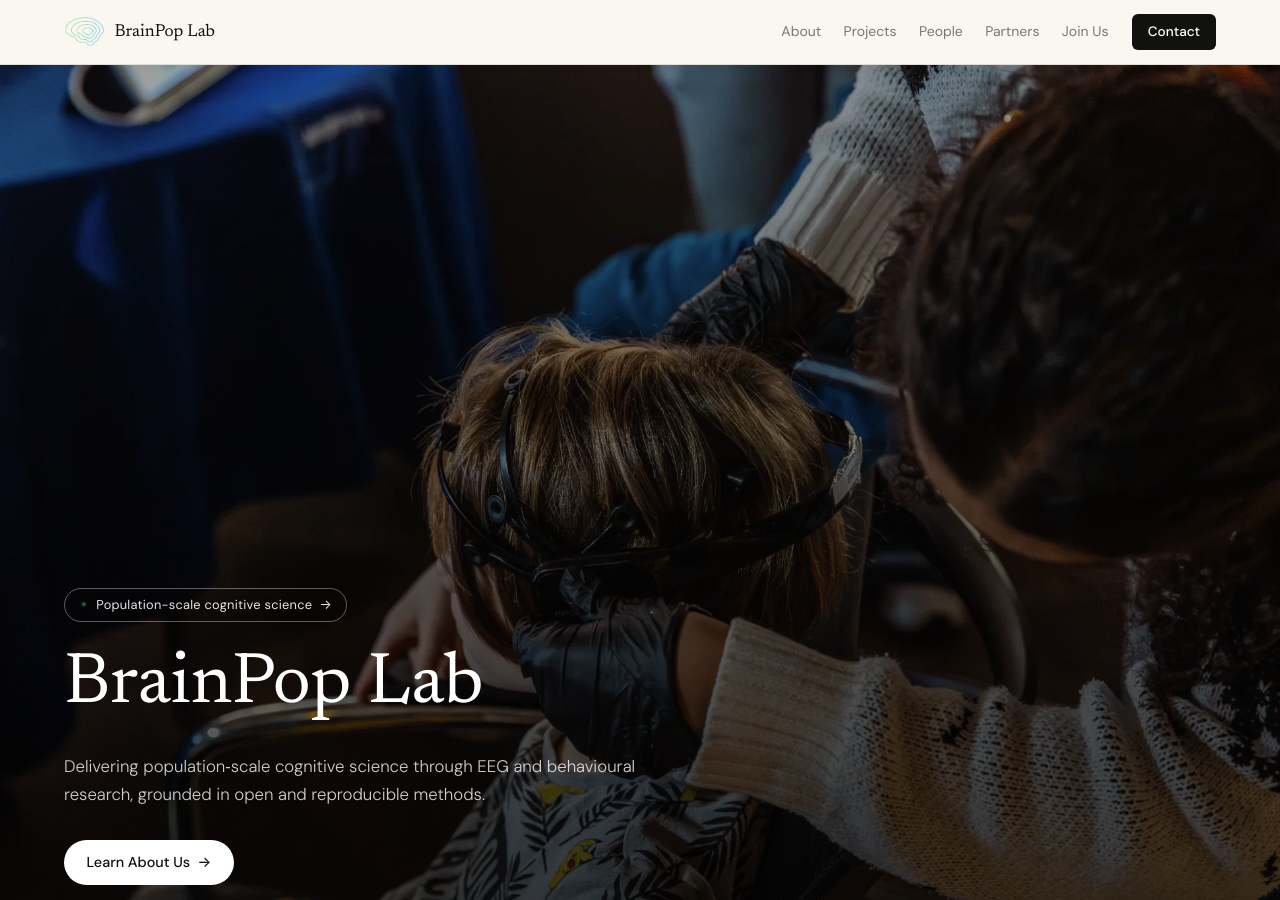
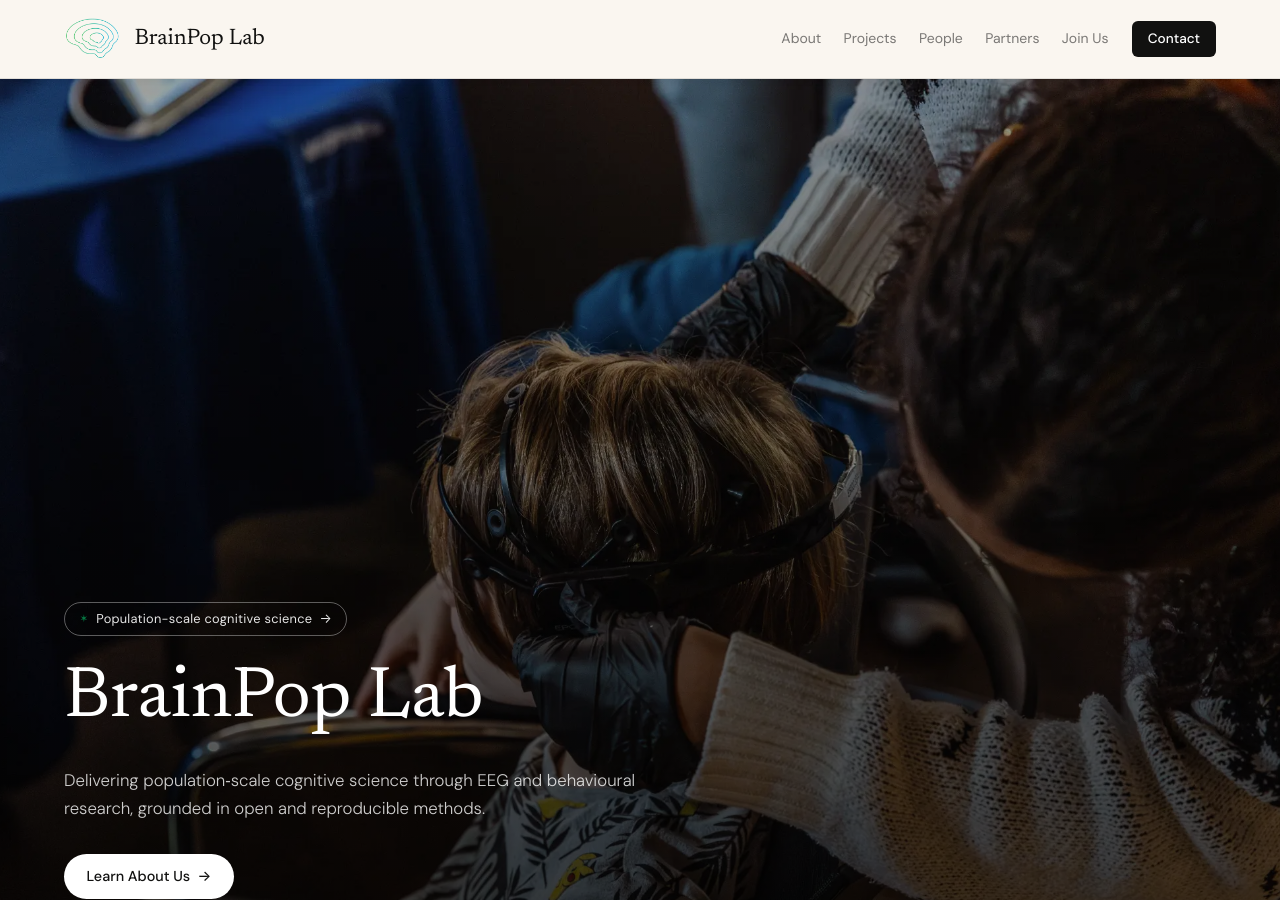
Before and after one commit to faisalmushtaq/brainpop-lab-website, a Jekyll site: the page built from index.md, in a window 1280 px wide and 900 px high. Built offline with Jekyll 4.4.1, drawn with Linux system fonts in a browser that asks for light colours.

Commit message:
style: Enlarge navigation brand

```diff
--- a/_layouts/default.html
+++ b/_layouts/default.html
@@ -8,7 +8,7 @@
   <link rel="preconnect" href="https://fonts.googleapis.com">
   <link rel="preconnect" href="https://fonts.gstatic.com" crossorigin>
   <link href="https://fonts.googleapis.com/css2?family=DM+Sans:ital,opsz,wght@0,9..40,300;0,9..40,400;0,9..40,500;1,9..40,300&family=Newsreader:ital,opsz,wght@0,6..72,300;0,6..72,400;0,6..72,500;1,6..72,300;1,6..72,400&display=swap" rel="stylesheet">
-  <link rel="stylesheet" href="{{ '/assets/css/style.css' | relative_url }}?v=brainpop-logo-1">
+  <link rel="stylesheet" href="{{ '/assets/css/style.css' | relative_url }}?v=brainpop-logo-2">
 </head>
 <body>
   {% include header.html %}
--- a/assets/css/style.css
+++ b/assets/css/style.css
@@ -72,7 +72,7 @@ img { max-width: 100%; display: block; }
 }
 
 .navbar {
-  min-height: 64px;
+  min-height: 78px;
   padding: 0;
 }
 
@@ -80,13 +80,13 @@ img { max-width: 100%; display: block; }
   display: flex;
   align-items: center;
   justify-content: space-between;
-  min-height: 64px;
+  min-height: 78px;
 }
 
 .navbar-brand {
   display: flex;
   align-items: center;
-  gap: 0.55rem;
+  gap: 0.75rem;
   min-width: 0;
   text-decoration: none;
   color: var(--text);
@@ -96,8 +96,8 @@ img { max-width: 100%; display: block; }
 
 .navbar-brand__logo {
   display: block;
-  width: 2.6rem;
-  height: 2.05rem;
+  width: 3.65rem;
+  height: 2.85rem;
   object-fit: contain;
   object-position: center;
   flex: 0 0 auto;
@@ -105,7 +105,7 @@ img { max-width: 100%; display: block; }
 
 .navbar-brand__name {
   font-family: var(--font-display);
-  font-size: 1.08rem;
+  font-size: 1.4rem;
   font-weight: 400;
   white-space: nowrap;
 }
@@ -757,11 +757,11 @@ img { max-width: 100%; display: block; }
 
 @media (max-width: 600px) {
   .navbar-brand__logo {
-    width: 2.35rem;
-    height: 1.85rem;
+    width: 2.85rem;
+    height: 2.25rem;
   }
 
-  .navbar-brand__name { font-size: 1rem; }
+  .navbar-brand__name { font-size: 1.12rem; }
 
   .hero { padding-bottom: 3.5rem; }
   .hero h1 { font-size: 2.25rem; }
```
